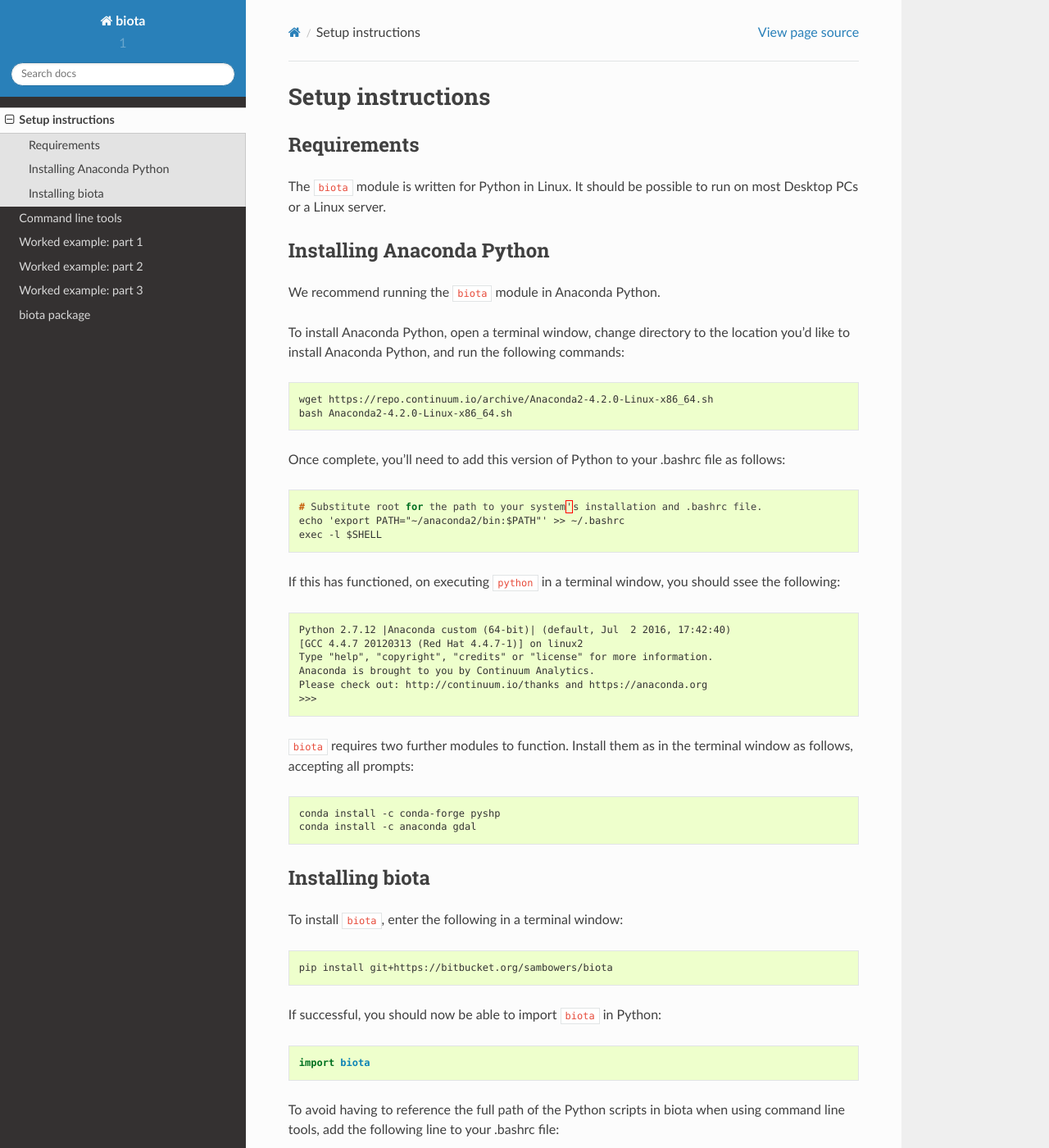
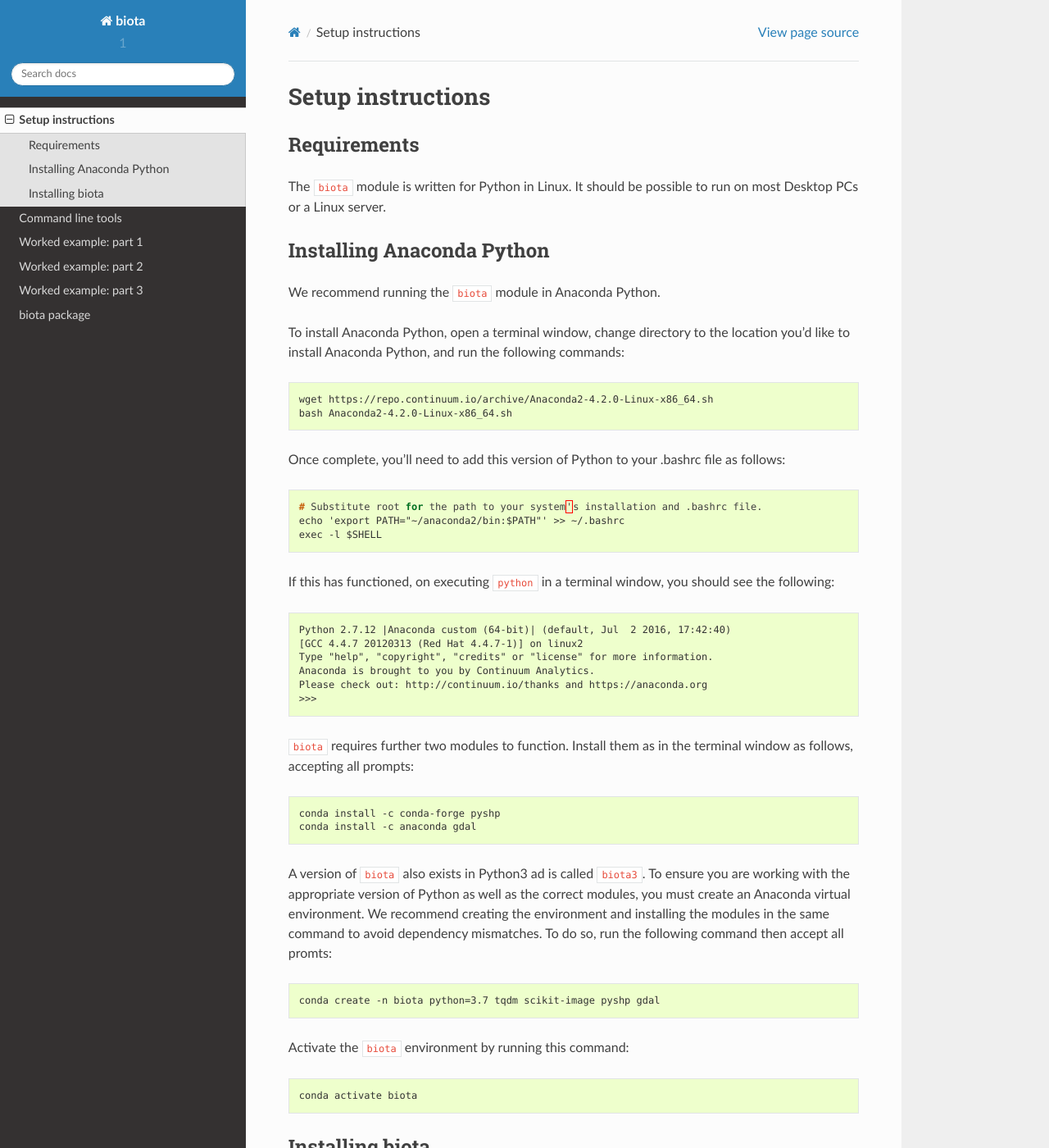
Before and after one commit to smfm-project/biota, a Sphinx documentation site: the page built from docs/source/setup.rst, in a window 1280 px wide and 1400 px high. Shown: the whole window at 82% size. Built offline with Sphinx 7.4.7 and the Read the Docs theme 2.0.0, drawn with Linux system fonts in a browser that asks for light colours.

Commit message:
testing a modification to the docs

```diff
--- a/docs/source/setup.rst
+++ b/docs/source/setup.rst
@@ -28,7 +28,7 @@ Once complete, you'll need to add this version of Python to your .bashrc file as
     exec -l $SHELL
 
 
-If this has functioned, on executing ``python`` in a terminal window, you should ssee the following:
+If this has functioned, on executing ``python`` in a terminal window, you should see the following:
 
 .. code-block:: console
 
@@ -39,12 +39,29 @@ If this has functioned, on executing ``python`` in a terminal window, you should
     Please check out: http://continuum.io/thanks and https://anaconda.org
     >>>
 
-``biota`` requires two further modules to function. Install them as in the terminal window as follows, accepting all prompts:
+``biota`` requires further two modules to function. Install them as in the terminal window as follows, accepting all prompts:
 
 .. code-block:: console
 
     conda install -c conda-forge pyshp
     conda install -c anaconda gdal
+
+
+
+A version of ``biota`` also exists in Python3 ad is called ``biota3``. To ensure you are working with the appropriate version of Python as well as the correct modules, you must create an Anaconda virtual environment. We recommend creating the environment and installing the modules in the same command to avoid dependency mismatches. To do so, run the following command then accept all promts:
+
+.. code-block:: console
+
+    conda create -n biota python=3.7 tqdm scikit-image pyshp gdal
+
+Activate the ``biota`` environment by running this command:
+
+.. code-block:: console
+
+    conda activate biota
+
+
+
 
 Installing biota
 ----------------
```
